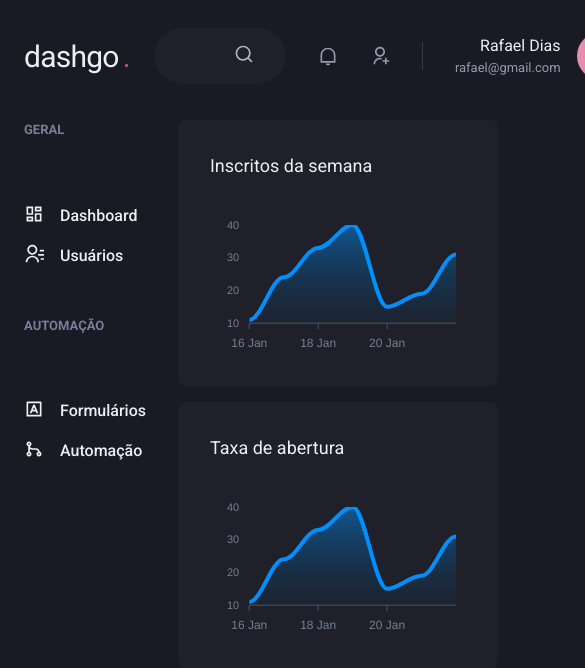
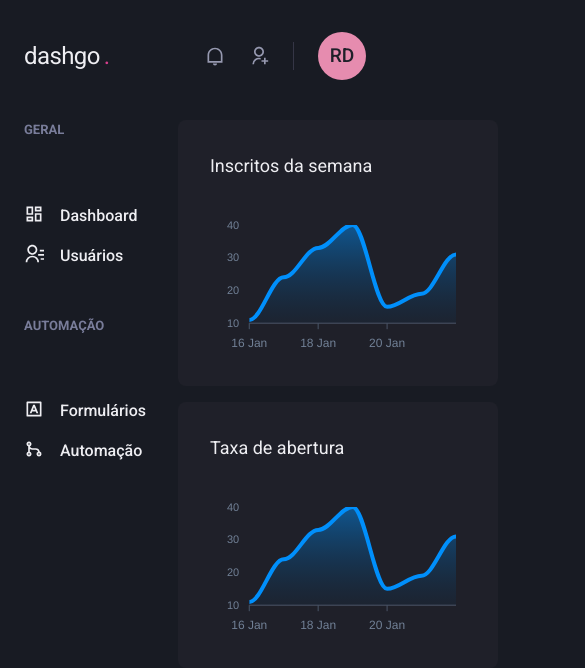
Before and after one commit to alemon-ice/ignite-dashgo-project, a Next.js app: page /dashboard in a window 390 px wide. Shown: the top 668 px of the page, 585 px wide, since content can reach past the window. Built offline with nearby package versions, Linux system fonts and the light colour scheme.

Commit message:
responsive header

```diff
--- a/src/components/Header/Logot.tsx
+++ b/src/components/Header/Logot.tsx
@@ -2,7 +2,7 @@ import { Text } from '@chakra-ui/react';
 
 export function Logo() {
   return (
-    <Text fontSize="3xl" fontW="bold" letterSpacing="tight" w="64">
+    <Text fontSize={['2xl', '3xl']} fontW="bold" letterSpacing="tight" w="64">
       dashgo
       <Text as="span" marginLeft="1" color="pink.500">
         .
--- a/src/components/Header/NotificationsNav.tsx
+++ b/src/components/Header/NotificationsNav.tsx
@@ -4,9 +4,9 @@ import { RiNotificationLine, RiUserAddLine } from 'react-icons/ri';
 export function NotificationsNav() {
   return (
     <HStack
-      spacing="8"
-      mx="8"
-      pr="8"
+      spacing={['6', '8']}
+      mx={['6', '8']}
+      pr={['6', '8']}
       py="1"
       color="gray.300"
       borderRightWidth={1}
--- a/src/components/Header/Profile.tsx
+++ b/src/components/Header/Profile.tsx
@@ -1,14 +1,20 @@
 import { Avatar, Box, Flex, Text } from '@chakra-ui/react';
 
-export function Profile() {
+interface ProfileProps {
+  showProfileData: boolean;
+}
+
+export function Profile({ showProfileData }: ProfileProps) {
   return (
     <Flex align="center">
+      {showProfileData && (
         <Box mr="4" textAlign="right">
           <Text>Rafael Dias</Text>
           <Text color="gray.300" fontSize="small">
             rafael@gmail.com
           </Text>
         </Box>
+      )}
 
       <Avatar
         size="md"
--- a/src/components/Header/index.tsx
+++ b/src/components/Header/index.tsx
@@ -1,10 +1,15 @@
-import { Flex } from '@chakra-ui/react';
+import { Flex, useBreakpointValue } from '@chakra-ui/react';
 import { Logo } from './Logot';
 import { NotificationsNav } from './NotificationsNav';
 import { Profile } from './Profile';
 import { Search } from './Search';
 
 export function Header() {
+  const isWideVersion = useBreakpointValue({
+    base: false,
+    lg: true,
+  });
+
   return (
     <Flex
       as="header"
@@ -18,11 +23,11 @@ export function Header() {
     >
       <Logo />
 
-      <Search />
+      {isWideVersion && <Search />}
 
       <Flex align="center" ml="auto">
         <NotificationsNav />
-        <Profile />
+        <Profile showProfileData={isWideVersion} />
       </Flex>
     </Flex>
   );
```
Lines whose indentation alone changed are shown as unchanged.
